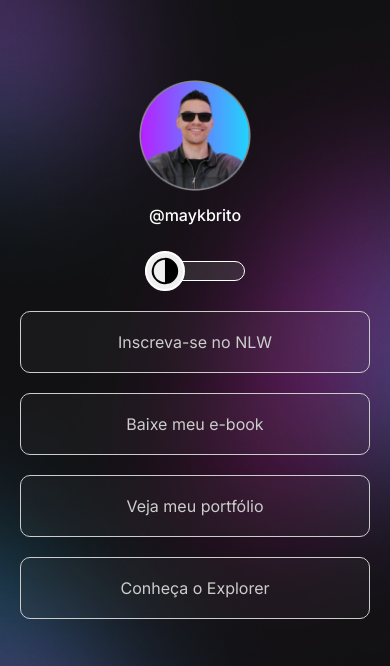
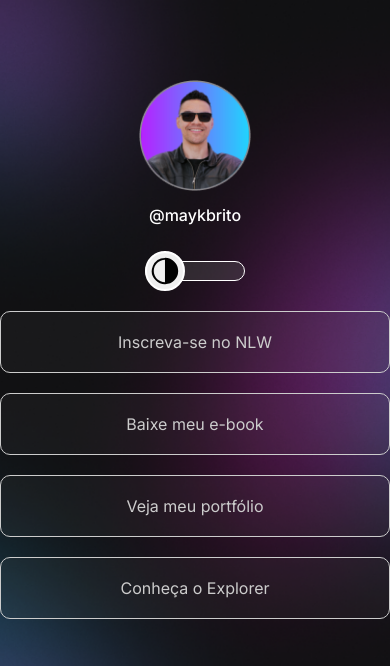
Before and after one commit to eduardosdearaujo/Devlinks-Rocketseat, a plain HTML site: page index.html in a window 390 px wide. Shown: the top 666 px of the page. Drawn offline with nearby package versions, Linux system fonts and the light colour scheme.

Commit message:
changed style for responsive layout

```diff
--- a/style.css
+++ b/style.css
@@ -23,12 +23,14 @@ body.light {
 
 body {
   background: var(--bg-img) no-repeat top center/cover;
+  height: 100vh;
   font-family: "Inter", sans-serif;
 }
 
 #container {
-  width: 360px;
-  margin: 56px auto 0px;
+  width: 100%;
+  max-width: 588px;
+  margin: 56px auto 30px;
 }
 
 #profile {
@@ -49,15 +51,11 @@ body {
 
 .links {
   list-style: none;
-  display: flex;
-  flex-direction: column;
-  align-items: center;
-  gap: 20px;
 }
 
 .links a {
   display: block;
-  width: 350px;
+  margin-bottom: 20px;
   text-align: center;
   padding: 20px 40px;
   border: 1px solid var(--text-border-01);
```
